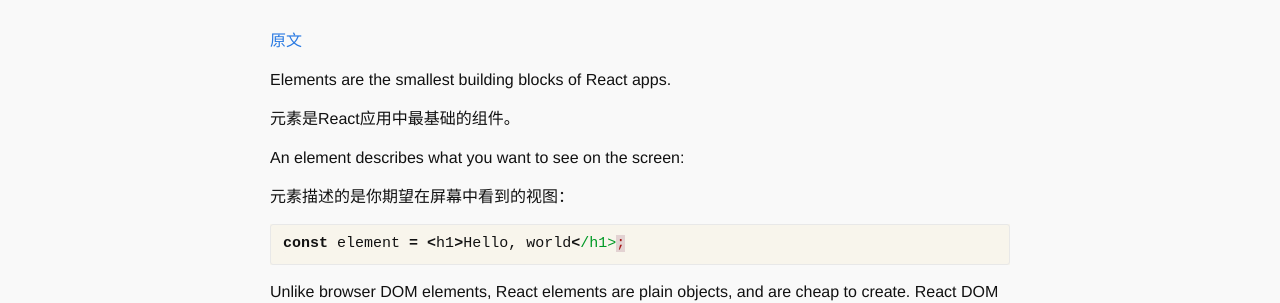
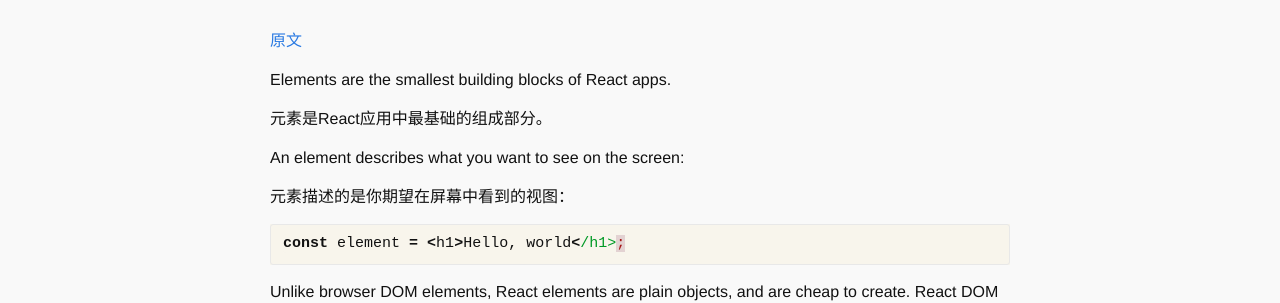
Before and after one commit to testudy/testudy.github.io, a Jekyll site: the page built from tech/_posts/2016-12-14-react-4-rendering-elements.md, in a window 1280 px wide and 900 px high. Shown: the part 213-516 px from the top of the window. Built offline with Jekyll 4.4.1, drawn with Linux system fonts in a browser that asks for light colours; comment, search, counter and statistics services are not loaded.

Commit message:
修改词汇，让其更准确

```diff
--- a/tech/_posts/2016-12-14-react-4-rendering-elements.md
+++ b/tech/_posts/2016-12-14-react-4-rendering-elements.md
@@ -8,7 +8,7 @@ tags: 原创 技术 翻译 React
 
 Elements are the smallest building blocks of React apps.
 
-元素是React应用中最基础的组件。
+元素是React应用中最基础的组成部分。
 
 An element describes what you want to see on the screen:
 
```
